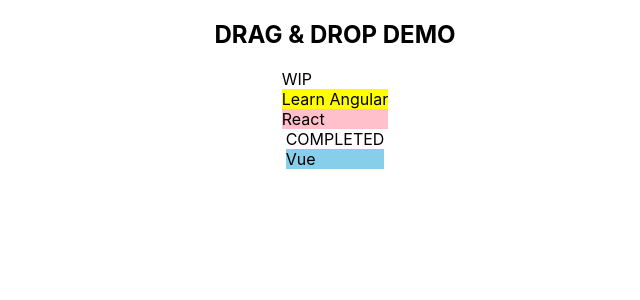
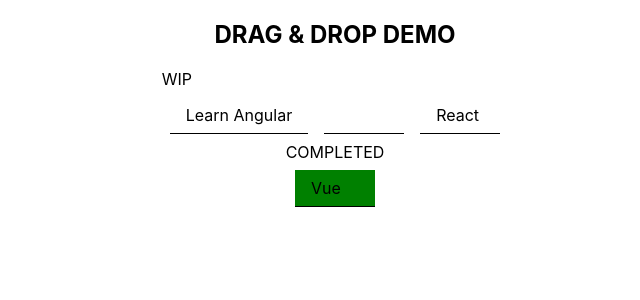
Before and after one commit to nikrb/react-basic-drag-and-drop, a React (Create React App) app: page / in a window 1280 px wide. Shown: the top 300 px of the page, without its empty margins (305-945 px from the left). Built offline with nearby package versions, Linux system fonts and the light colour scheme.

Commit message:
tweak draggable styling

```diff
--- a/src/App.js
+++ b/src/App.js
@@ -3,14 +3,15 @@
 import Draggable from './Draggable';
 import Droppable from './Droppable';
 
-import { AppContainer } from './styled';
+import { AppContainer, WordWrapper } from './styled';
 
 class App extends React.Component {
   state = {
     tasks: [
-      {name:"Learn Angular",category:"wip", bgcolor: "yellow"},
-      {name:"React", category:"wip", bgcolor:"pink"},
-      {name:"Vue", category:"complete", bgcolor:"skyblue"}
+      {name:"Learn Angular",category:"wip", bgcolor: "white"},
+      {name:"", category:"wip", bgcolor:"white"},
+      {name:"React", category:"wip", bgcolor:"white"},
+      {name:"Vue", category:"complete", bgcolor:"green"}
     ]
   }
 
@@ -59,14 +60,18 @@
           onDragOver={this.onDragOver}
           onDrop={this.onDrop}>
           <span>WIP</span>
-          {tasks.wip}
+          <WordWrapper>
+            {tasks.wip}
+          </WordWrapper>
         </Droppable>
-        <div className="droppable"
+        <Droppable groupName="droppable"
           onDragOver={(e)=>this.onDragOver(e)}
           onDrop={(e)=>this.onDrop(e, "complete")}>
           <span className="task-header">COMPLETED</span>
-          {tasks.complete}
-        </div>
+          <WordWrapper>
+            {tasks.complete}
+          </WordWrapper>
+        </Droppable>
       </AppContainer>
     );
   }
--- a/src/styled.js
+++ b/src/styled.js
@@ -8,4 +8,14 @@
 
 export const DraggableWrapper = styled.div`
   background-color: ${props => props.bgcolor || 'white'};
+  margin: 0.5em;
+  padding: 0.5em 1em;
+  cursor: pointer;
+  min-width: 3em;
+  border-bottom: 1px solid black;
 `;
+
+export const WordWrapper = styled.div`
+  display: flex;
+  justify-content: center;
+`;
```
